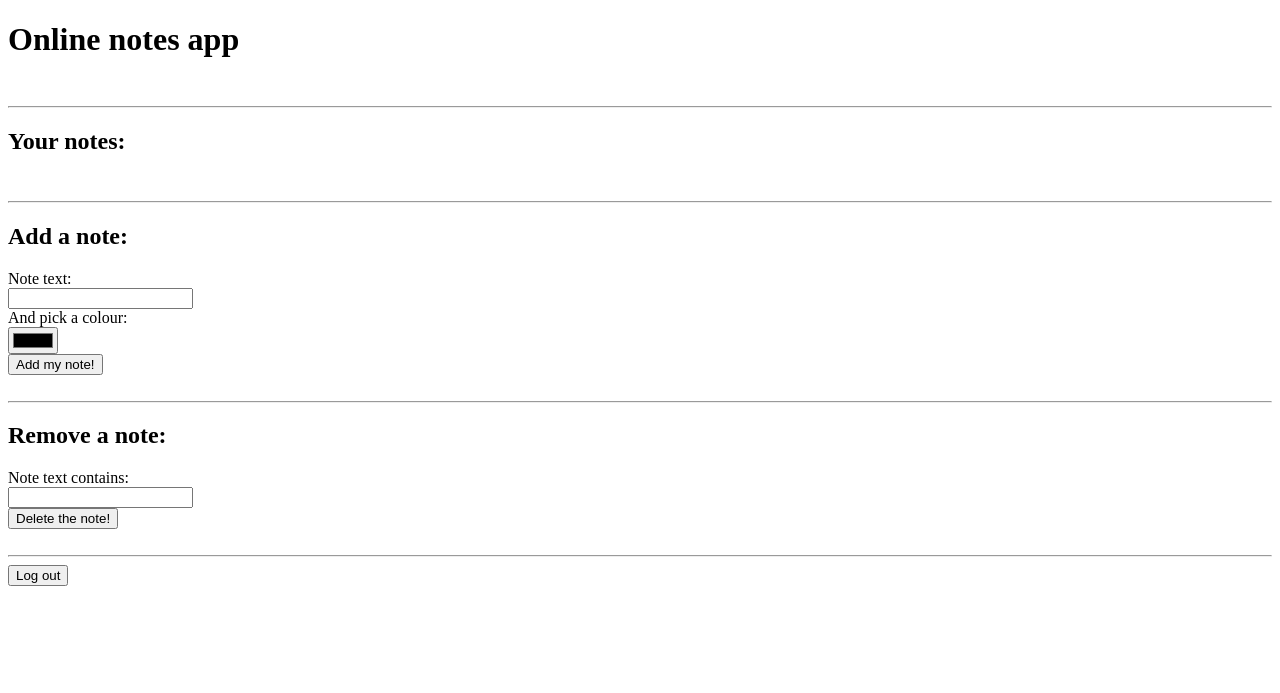
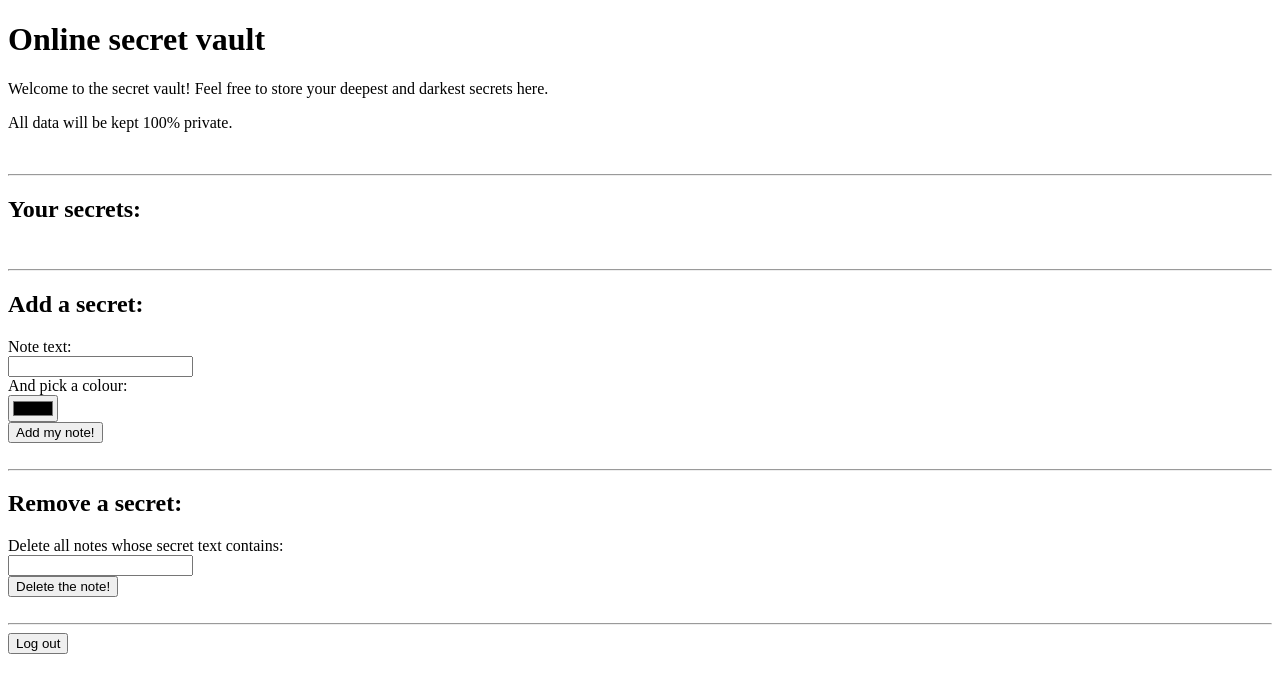
Before and after one commit to tamithia/CyberSecurityBase_Project1, a Django app: page / in a window 1280 px wide. Shown: the top 693 px of the page. Run offline with Django 3.2, Linux system fonts and the light colour scheme; the visitor is signed in with stand-in values (Sample User, id 1); data that the repository does not hold is empty.

Commit message:
Rebrand note-taking app as secret vault app

```diff
--- a/vulns/templates/index.html
+++ b/vulns/templates/index.html
@@ -1,15 +1,22 @@
 <!DOCTYPE html>
 <html>
     <head>
-        <title>Totally secure webstie :)))</title>
+        <title>Totally secure site :)</title>
     </head>
 
     <body>
-        <h1>Online notes app</h1>
+        <h1>Online secret vault</h1>
+        <p>
+            Welcome to the secret vault! Feel free to store your deepest
+            and darkest secrets here.
+        </p>
+        <p>
+            All data will be kept 100% private.
+        </p>
         <br>
         <hr>
 
-        <h2>Your notes:</h2>
+        <h2>Your secrets:</h2>
         <ul>
         {% for note in notes %}
             {{note|safe}}
@@ -18,7 +25,7 @@
         <br>
         <hr>
 
-        <h2>Add a note:</h2>
+        <h2>Add a secret:</h2>
         <form action="/addnote" method="get">
             <label for="note">Note text:</label><br>
             <input id="note" name="note" type="text" maxlength=200><br>
@@ -29,9 +36,9 @@
         <br>
         <hr>
 
-        <h2>Remove a note:</h2>
+        <h2>Remove a secret:</h2>
         <form action="/deletenote" method="get">
-            <label for="note">Note text contains:</label><br>
+            <label for="note">Delete all notes whose secret text contains:</label><br>
             <input id="note" name="note" type="text" maxlength=200><br>
             <input type="submit" value="Delete the note!"><br>
         </form>
--- a/vulns/views.py
+++ b/vulns/views.py
@@ -25,7 +25,7 @@ def deletenote(request):
     text = request.GET.get("note")
     if not text:
         return redirect("/")
-    notes = Note.objects.raw("SELECT * FROM vulns_note WHERE text LIKE '%{}%'".format(text))
+    notes = Note.objects.raw("SELECT * FROM vulns_note WHERE owner = {} AND text LIKE '%{}%'".format(request.user, text))
     for note in notes:
         note.delete()
     return redirect("/")
```
